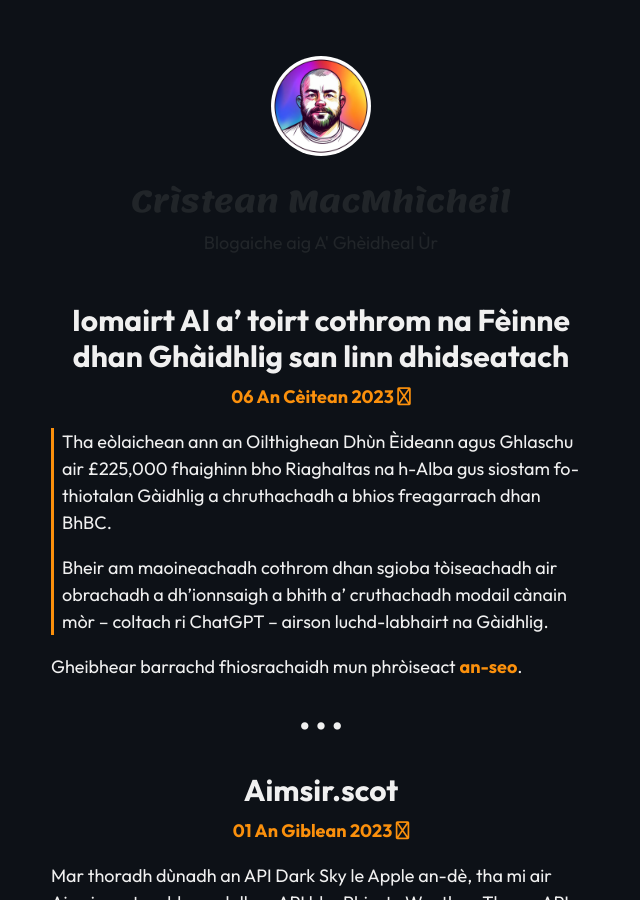
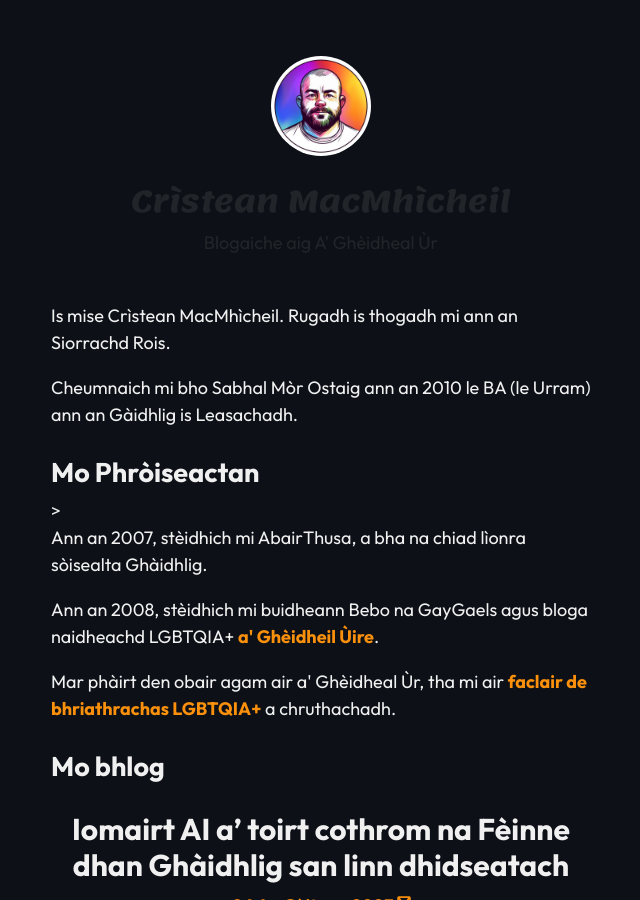
Before and after one commit to angeidheal/angeidheal.github.io, a Jekyll site: the page built from index.html, in a window 1280 px wide and 900 px high. Shown: the whole window, without its empty margins (319-959 px from the left). Built offline with Jekyll 4.4.1, drawn with Linux system fonts in a browser that asks for light colours; nearby versions of some CDN libraries; the list of posts is cut into pages by our own code.

Commit message:
Update index.html

```diff
--- a/index.html
+++ b/index.html
@@ -3,6 +3,15 @@ layout: page
 ---
 
   <!--<img src="{{ site.url }}/images/angeidheal.jpg" style="display: block; margin-left: auto; margin-right: auto; border-radius: 50%" width="100" height="100">-->
+
+  <p>Is mise Crìstean MacMhìcheil. Rugadh is thogadh mi ann an Siorrachd Rois.</p>
+  <p>Cheumnaich mi bho Sabhal Mòr Ostaig ann an 2010 le BA (le Urram) ann an Gàidhlig is Leasachadh.</p>
+  <h2>Mo Phròiseactan</h2>>
+  <p>Ann an 2007, stèidhich mi AbairThusa, a bha na chiad lìonra sòisealta Ghàidhlig.</p>
+  <p>Ann an 2008, stèidhich mi buidheann Bebo na GayGaels agus bloga naidheachd LGBTQIA+ <a href="https://angeidhealur.scot/">a' Ghèidheil Ùire</a>.</p>
+  <p>Mar phàirt den obair agam air a' Ghèidheal Ùr, tha mi air <a href="https://faclair.lgbt/">faclair de bhriathrachas LGBTQIA+</a> a chruthachadh.</p>
+
+  <h2>Mo bhlog</h2>
 
   {% for post in paginator.posts %}
 
```
